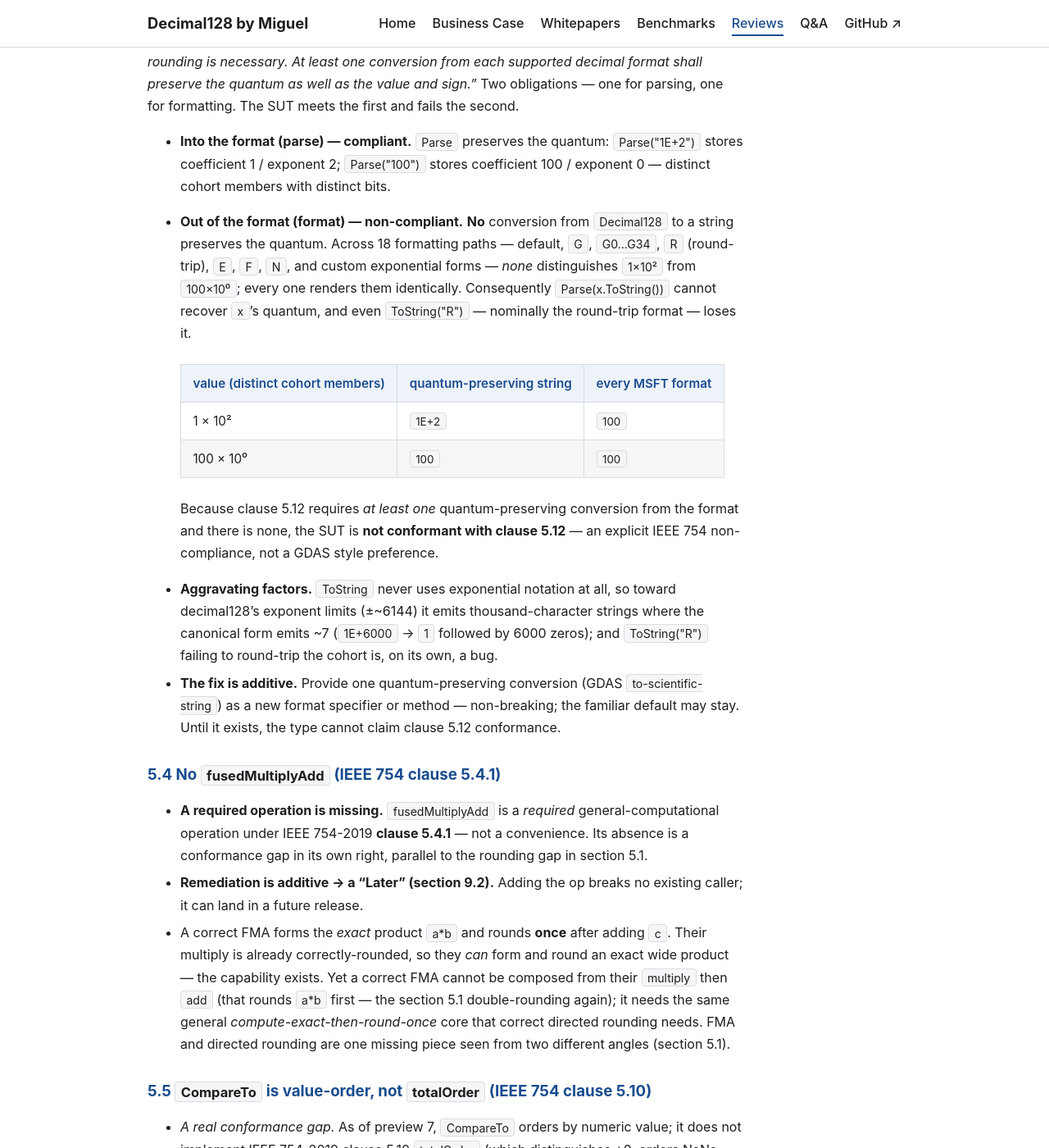
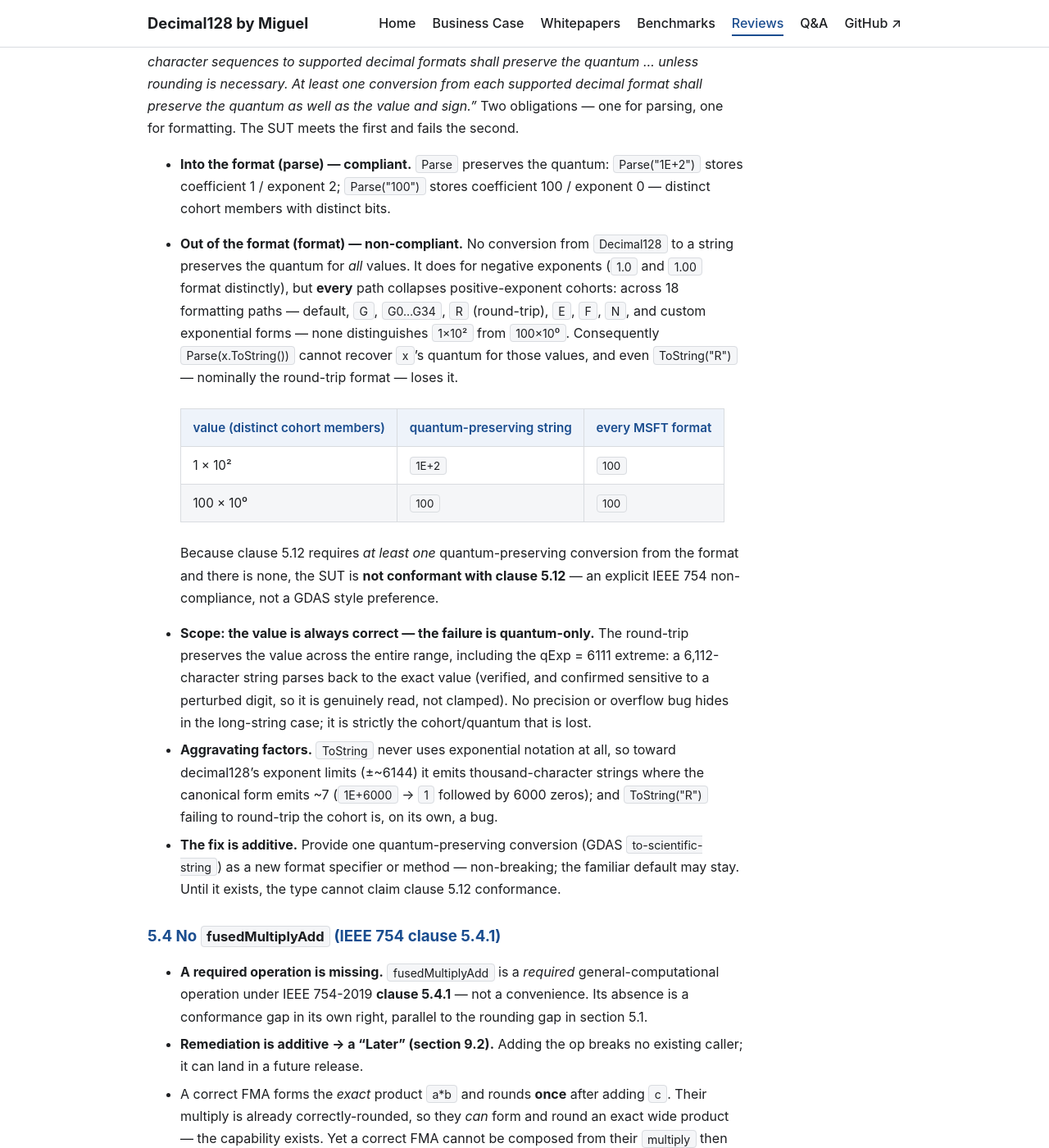
Before and after one commit to migueldecimal128/decimal128-www, a Jekyll site: the page built from reviews/dotnet/net11-preview7.md, in a window 1280 px wide and 1400 px high, scrolled down 4989 px. Shown: the whole window at 82% size. Built offline with Jekyll 4.4.1, drawn with Linux system fonts in a browser that asks for light colours; some of the changed text lies outside the part shown.

Commit message:
net11-preview7 review: sharpen section 5.3 string-conversion finding
- Correct the overstatement: ToString is not *fully* quantum-preserving
  (negative exponents are preserved; positive-exponent cohorts collapse), in
  both the exec summary and section 5.3.
- Add scope note: the value always round-trips correctly (verified out to the
  qExp=6111 / 6112-char extreme); the failure is quantum-only, not a value bug.

Co-Authored-By: Claude Opus 4.8 (1M context) <noreply@anthropic.com>
Claude-Session: https://claude.ai/code/session_01LSVQwEZTAfPTLXwCMPNdTH

```diff
--- a/reviews/dotnet/net11-preview7.md
+++ b/reviews/dotnet/net11-preview7.md
@@ -46,9 +46,10 @@ heading: "System.Numerics.Decimal128 — .NET 11 Preview 7"
   double-rounded and *will produce incorrect results* very close to boundaries. Not
   compliant with IEEE 754.
 - Status flags are absent. Strictly speaking, not compliant with IEEE 754.
-- No string conversion preserves the quantum: distinct cohort members (e.g. `1×10²` and `100`)
-  format to the same text, and parse→format→parse loses the exponent. Not compliant with
-  IEEE 754 clause 5.12.
+- No `ToString` conversion is *fully* quantum-preserving: it holds for negative exponents
+  (`1.0` vs `1.00` format distinctly) but collapses positive-exponent cohorts (`1×10²` and
+  `100` format identically), so parse→format→parse can lose the exponent. Not compliant with
+  IEEE 754 clause 5.12, which requires at least one quantum-preserving output conversion.
 - `fusedMultiplyAdd` is absent — a required IEEE 754 operation. Not compliant with IEEE 754
   clause 5.4.1.
 - BID is well-hidden today; the representation is not exposed by the current API. The risk is
@@ -185,11 +186,12 @@ meets the first and fails the second.
 - **Into the format (parse) — compliant.** `Parse` preserves the quantum: `Parse("1E+2")` stores
   coefficient 1 / exponent 2; `Parse("100")` stores coefficient 100 / exponent 0 — distinct
   cohort members with distinct bits.
-- **Out of the format (format) — non-compliant.** **No** conversion from `Decimal128` to a string
-  preserves the quantum. Across 18 formatting paths — default, `G`, `G0…G34`, `R` (round-trip),
-  `E`, `F`, `N`, and custom exponential forms — *none* distinguishes `1×10²` from `100×10⁰`; every
-  one renders them identically. Consequently `Parse(x.ToString())` cannot recover `x`'s quantum,
-  and even `ToString("R")` — nominally the round-trip format — loses it.
+- **Out of the format (format) — non-compliant.** No conversion from `Decimal128` to a string
+  preserves the quantum for *all* values. It does for negative exponents (`1.0` and `1.00` format
+  distinctly), but **every** path collapses positive-exponent cohorts: across 18 formatting paths
+  — default, `G`, `G0…G34`, `R` (round-trip), `E`, `F`, `N`, and custom exponential forms — none
+  distinguishes `1×10²` from `100×10⁰`. Consequently `Parse(x.ToString())` cannot recover `x`'s
+  quantum for those values, and even `ToString("R")` — nominally the round-trip format — loses it.
 
   | value (distinct cohort members) | quantum-preserving string | every MSFT format |
   |---|---|---|
@@ -199,6 +201,11 @@ meets the first and fails the second.
   Because clause 5.12 requires *at least one* quantum-preserving conversion from the format and
   there is none, the SUT is **not conformant with clause 5.12** — an explicit IEEE 754
   non-compliance, not a GDAS style preference.
+- **Scope: the value is always correct — the failure is quantum-only.** The round-trip preserves
+  the value across the entire range, including the qExp = 6111 extreme: a 6,112-character string
+  parses back to the exact value (verified, and confirmed sensitive to a perturbed digit, so it
+  is genuinely read, not clamped). No precision or overflow bug hides in the long-string case; it
+  is strictly the cohort/quantum that is lost.
 - **Aggravating factors.** `ToString` never uses exponential notation at all, so toward
   decimal128's exponent limits (±~6144) it emits thousand-character strings where the canonical
   form emits ~7 (`1E+6000` → `1` followed by 6000 zeros); and `ToString("R")` failing to
```
